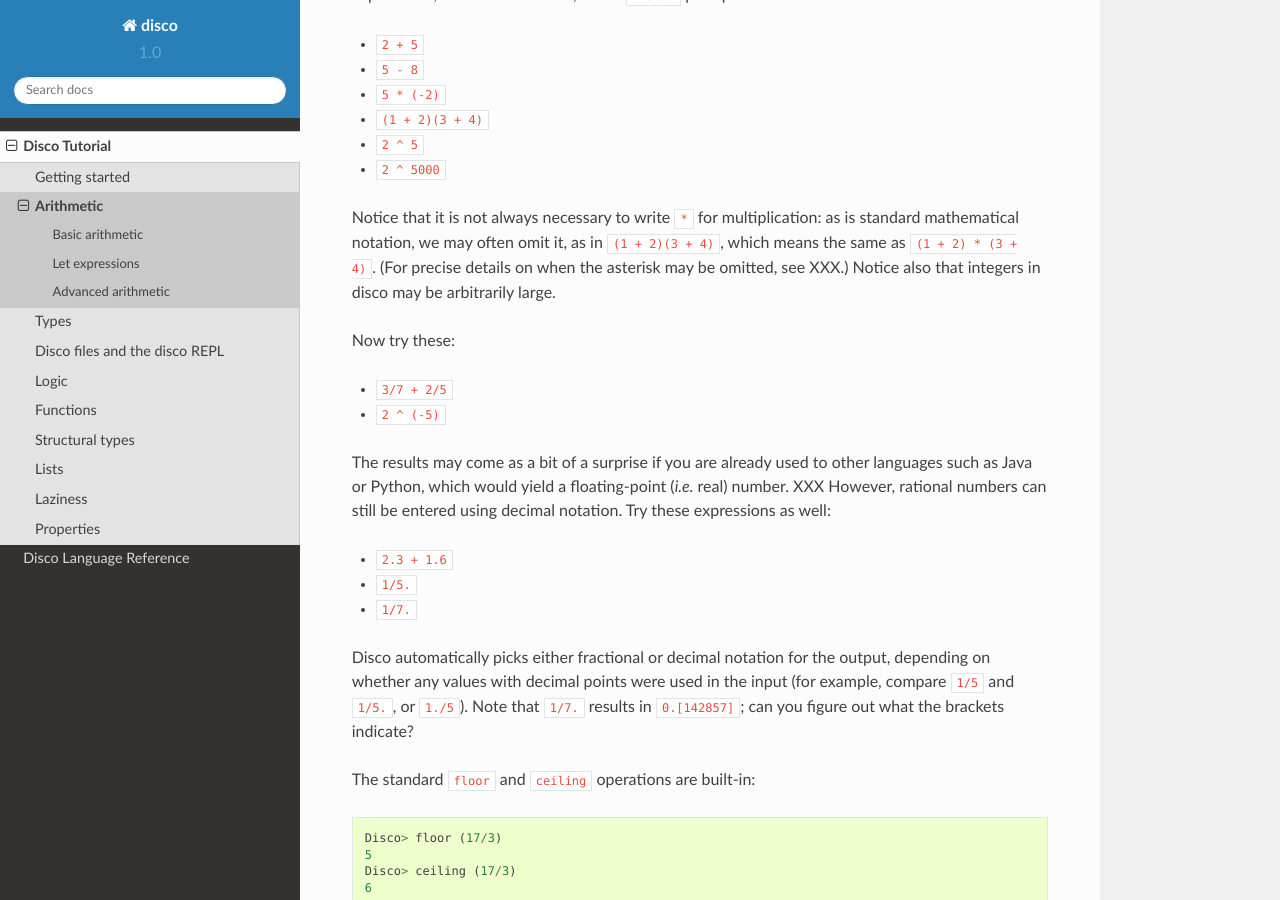
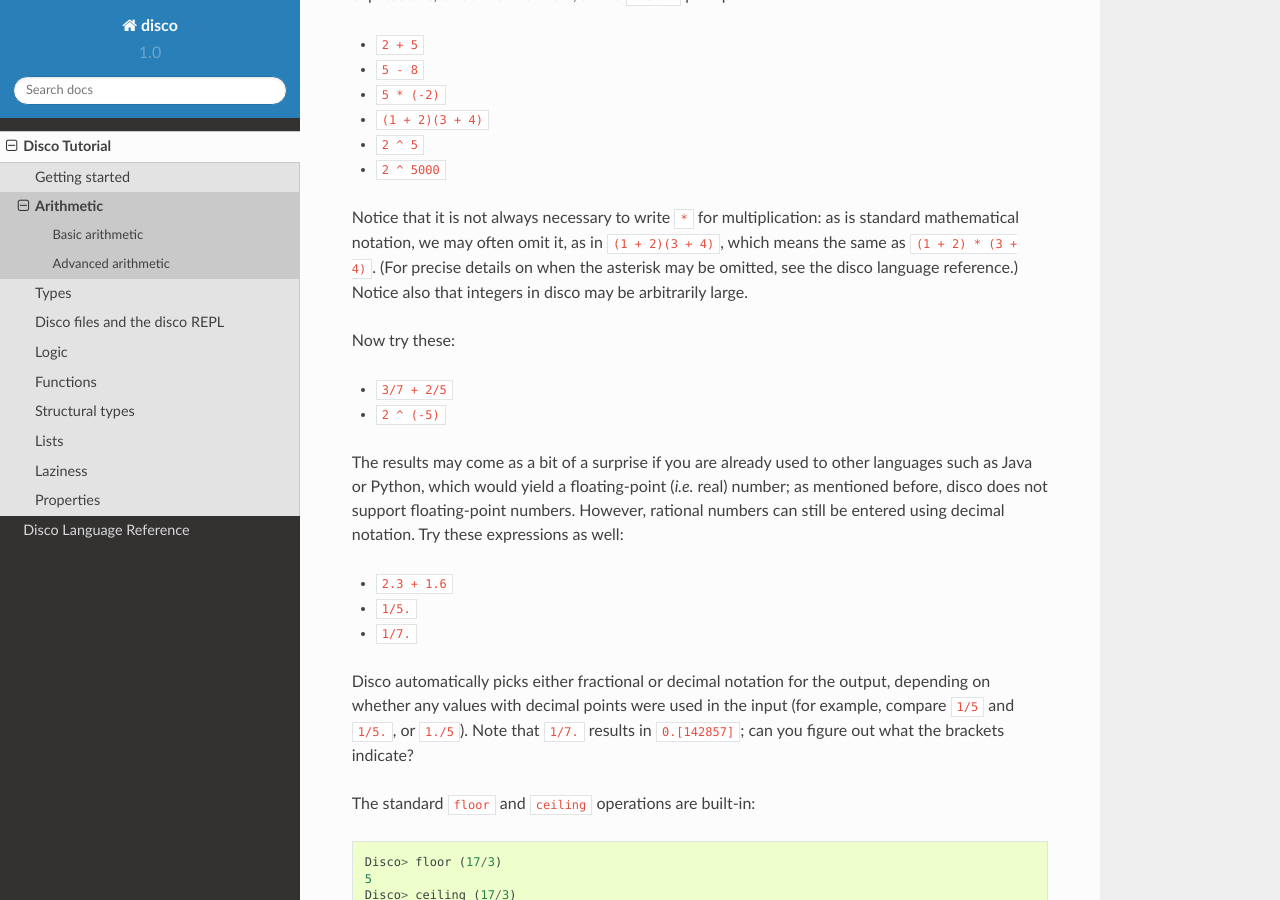
Before and after one commit to disco-lang/disco, a Sphinx documentation site: the page built from docs/tutorial/arithmetic.rst, in a window 1280 px wide and 900 px high, scrolled down 401 px. Built offline with Sphinx 7.4.7 and the Read the Docs theme 2.0.0, drawn with Linux system fonts in a browser that asks for light colours; some of the changed text lies outside the part shown.

Commit message:
tutorial: finish arithmetic section [ci skip]

```diff
--- a/docs/tutorial/arithmetic.rst
+++ b/docs/tutorial/arithmetic.rst
@@ -29,8 +29,8 @@
 multiplication: as is standard mathematical notation, we may often
 omit it, as in ``(1 + 2)(3 + 4)``, which means the same as ``(1 + 2) *
 (3 + 4)``. (For precise details on when the asterisk may be omitted,
-see XXX.)  Notice also that integers in disco may be arbitrarily
-large.
+see the disco language reference.)  Notice also that integers in disco may
+be arbitrarily large.
 
 Now try these:
 
@@ -39,8 +39,10 @@
 
 The results may come as a bit of a surprise if you are already used to
 other languages such as Java or Python, which would yield a
-floating-point (*i.e.* real) number.  XXX  However, rational numbers can still be
-entered using decimal notation.  Try these expressions as well:
+floating-point (*i.e.* real) number; as mentioned before, disco does
+not support floating-point numbers. However, rational numbers can
+still be entered using decimal notation.  Try these expressions as
+well:
 
 * ``2.3 + 1.6``
 * ``1/5.``
@@ -104,12 +106,6 @@
     Disco> abs (-5)
     5
 
-Let expressions
-===============
-
-XXX put this here?  Not really about arithmetic per se, but it needs
-to go somewhere and it's fairly basic.
-
 Advanced arithmetic
 ===================
 
--- a/docs/tutorial/functions.rst
+++ b/docs/tutorial/functions.rst
@@ -9,3 +9,4 @@
 * Definition by cases
 * Anonymous functions
 * Function comparison
+* Let expressions ?
```
